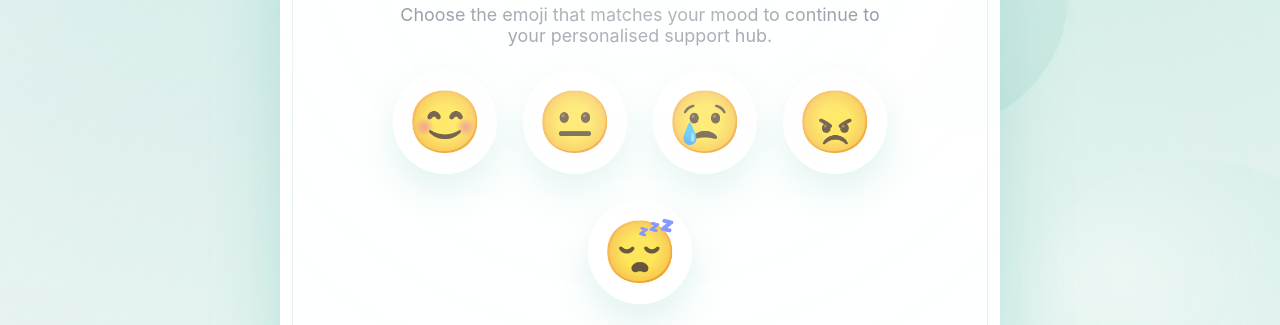
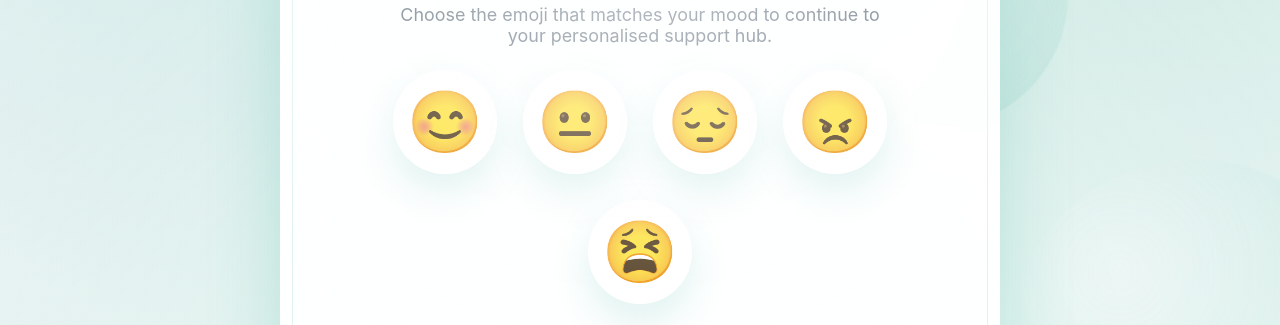
Before and after one commit to ay0m1e/mental_healthproj, a plain HTML site: page index.html in a window 1280 px wide. Shown: the part 426-751 px from the top of the page. Drawn offline with Linux system fonts and the light colour scheme.

Commit message:
changed emojis and cleared the db. For data privacy

```diff
--- a/index.html
+++ b/index.html
@@ -29,9 +29,9 @@
             <div class="mood-options" role="group" aria-label="Mood options">
                 <a href="main-page.html" class="mood wave" data-mood="happy" aria-label="Feeling happy">😊</a>
                 <a href="main-page.html" class="mood spin" data-mood="neutral" aria-label="Feeling neutral">😐</a>
-                <a href="main-page.html" class="mood bounce" data-mood="sad" aria-label="Feeling sad">😢</a>
+                <a href="main-page.html" class="mood bounce" data-mood="sad" aria-label="Feeling sad">😔</a>
                 <a href="main-page.html" class="mood shake" data-mood="angry" aria-label="Feeling angry">😠</a>
-                <a href="main-page.html" class="mood float" data-mood="tired" aria-label="Feeling tired">😴</a>
+                <a href="main-page.html" class="mood float" data-mood="tired" aria-label="Feeling tired">😫</a>
             </div>
 
             <p id="mood-message" class="mood-message" aria-live="polite"></p>
```
Also changed, not shown: 1 other file.
